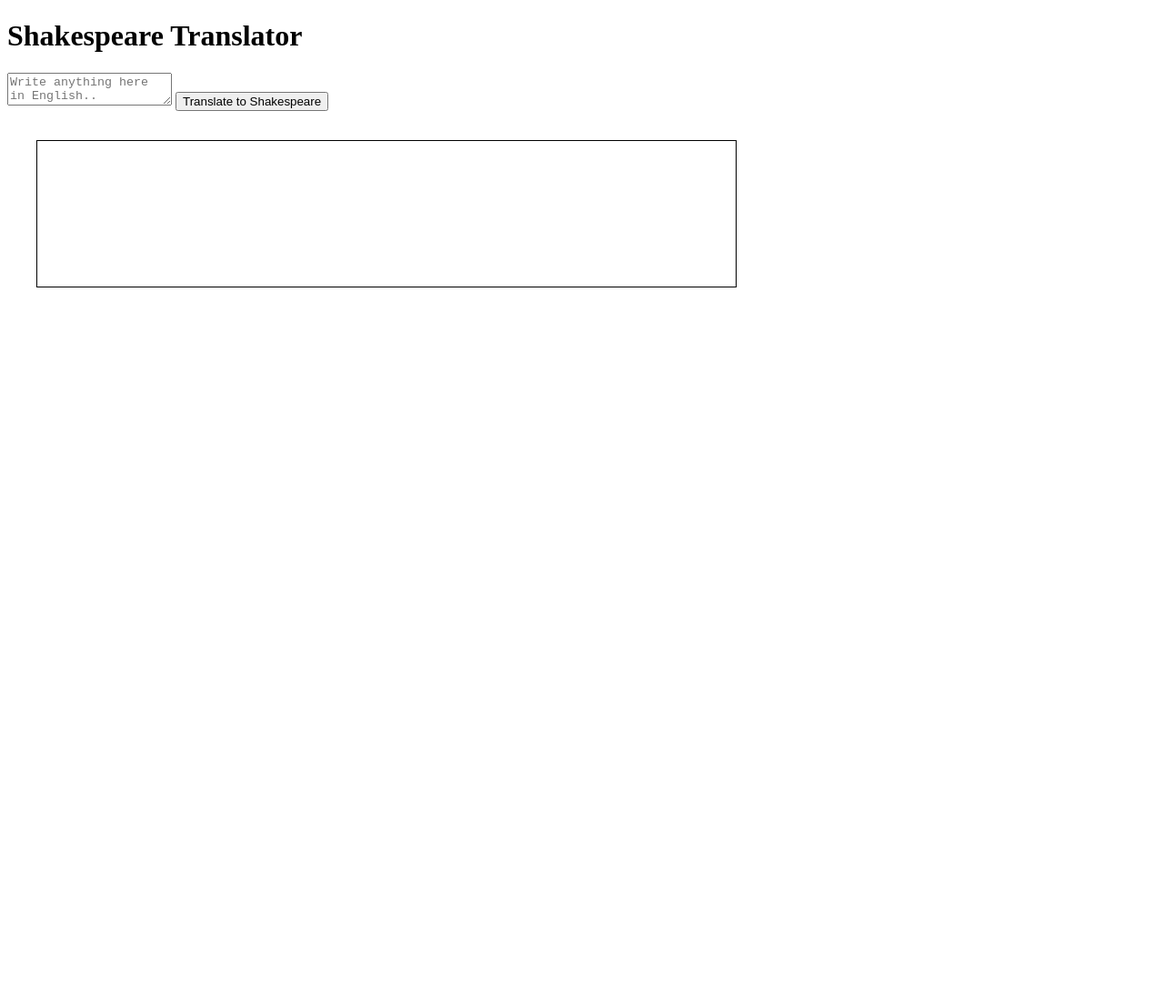
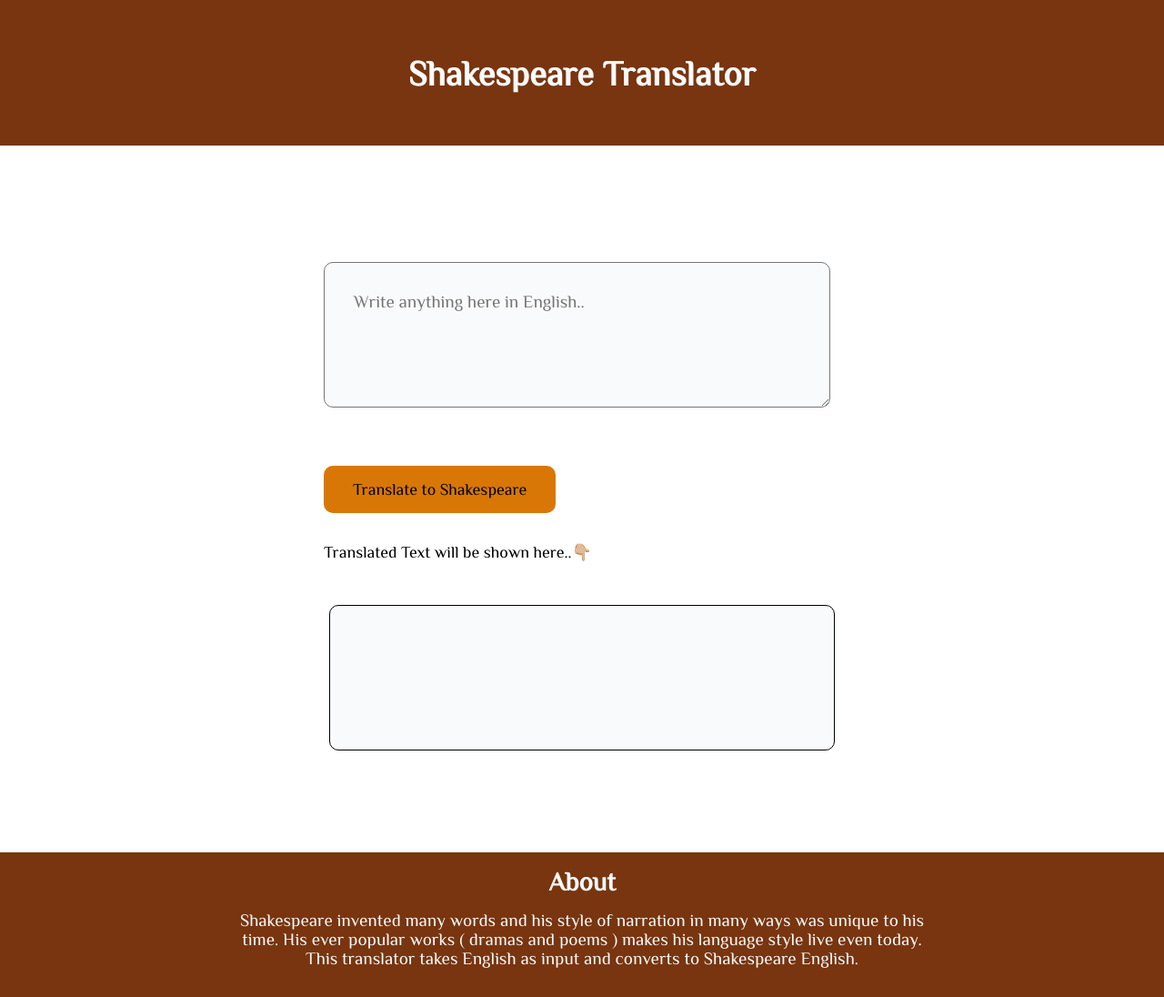
Before and after one commit to prajapati-priyanka/shakespeare-translator, a plain HTML site: page index.html in a window 1280 px wide. Shown: the whole page at 91% size. Before the commit the page ends 800 px from the top, so only its background shows below. Drawn offline with Linux system fonts and the light colour scheme.

Commit message:
stylesheet added

```diff
--- a/app.js
+++ b/app.js
@@ -5,47 +5,35 @@ const btnTranslate = document.querySelector("#btn-translate");
 const outputTxt = document.querySelector("#output-txt");
 
 // API used for translation
-const serverURL= "https://api.funtranslations.com/translate/shakespeare.json";
+const serverURL = "https://api.funtranslations.com/translate/shakespeare.json";
 
 btnTranslate.addEventListener("click", clickEventHandler);
 
-function constructURL(text){
-    return serverURL+"?text="+text;
+function constructURL(text) {
+  return serverURL + "?text=" + text;
 }
 
 //  function for error handling
 
-function errorHandler(error){
-
-    console.log("error occured: " ,error);
-    alert("Something wrong with the server! Please try again after some time.")
-
- }
-
-
-
+function errorHandler(error) {
+  console.log("error occured: ", error);
+  alert("Something wrong with the server! Please try again after some time.");
+}
 
 // function for input-output processing
 
-function clickEventHandler(){
+function clickEventHandler() {
+  let inputDesc = inputTxt.value;
+  // console.log(inputDesc);
 
-    let inputDesc = inputTxt.value
-    // console.log(inputDesc);
+  // calling server for processing
 
-    // calling server for processing
-
-    fetch(constructURL(inputDesc))
-    .then(response => response.json())
-    .then(json => {
-
-        let translatedText = json.contents.translated;
-         outputTxt.innnerText = translatedText;
-        //  console.log(json.contents.translated)
-
+  fetch(constructURL(inputDesc))
+    .then((response) => response.json())
+    .then((json) => {
+      let translatedText = json.contents.translated;
+      outputTxt.innerText = translatedText;
+      //  console.log(translatedText);
     })
-    .catch(erronHandler);
-
-
-
-
+    .catch(errorHandler);
 }
--- a/index.html
+++ b/index.html
@@ -1,42 +1,43 @@
 <!DOCTYPE html>
 <html lang="en">
   <head>
-    <meta charset="UTF-8">
-    <meta http-equiv="X-UA-Compatible" content="IE=edge">
-    <meta name="viewport" content="width=device-width, initial-scale=1.0">
+    <meta charset="UTF-8" />
+    <meta http-equiv="X-UA-Compatible" content="IE=edge" />
+    <meta name="viewport" content="width=device-width, initial-scale=1.0" />
+    <link href="styles.css" rel="stylesheet" />
     <title>Shakespeare-Translator</title>
-
-<style>
-    #output-txt{
-        border: 1px solid black;
-        height: 20vh;
-        width: 60vw;
-        margin: 2rem 2rem;
-    }
-</style>
-
-
-
   </head>
-
-
-
 
   <body>
     <header>
       <h1>Shakespeare Translator</h1>
     </header>
 
-    <main>
-        <textarea id="input-txt" placeholder="Write anything here in English.."></textarea>
+    <main class="main-content">
+      <textarea
+        id="input-txt"
+        placeholder="Write anything here in English.."
+      ></textarea>
 
       <button id="btn-translate">Translate to Shakespeare</button>
-
+      <div class="translation-heading">
+        <p>Translated Text will be shown here..👇🏼</p>
+      </div>
       <div id="output-txt"></div>
-
     </main>
 
+    <footer>
+      <div class="footer-content">
+        <h2 class="footer-heading">About</h2>
+        <p>
+          Shakespeare invented many words and his style of narration in many
+          ways was unique to his time. His ever popular works ( dramas and poems
+          ) makes his language style live even today. This translator takes
+          English as input and converts to Shakespeare English.
+        </p>
+      </div>
+    </footer>
+
     <script src="app.js" type="text/javascript"></script>
-
   </body>
 </html>
--- /dev/null
+++ b/styles.css
@@ -0,0 +1,83 @@
+@import url("https://fonts.googleapis.com/css2?family=Philosopher:ital@0;1&display=swap");
+
+:root {
+  --primary-color: #78350f;
+  --secondary-color: #d97706;
+  --bg-color: #f9fafb;
+}
+
+* {
+  box-sizing: border-box;
+  margin: 0;
+  padding: 0;
+  font-family: "Philosopher", sans-serif;
+}
+
+header {
+  display: flex;
+  justify-content: center;
+  align-items: center;
+  height: 20vh;
+  background-color: var(--primary-color);
+  font-size: larger;
+  color: var(--bg-color);
+}
+.main-content {
+  max-width: 600px;
+  margin: 3rem auto;
+  padding: 1rem;
+}
+#input-txt {
+  display: block;
+  margin: 4rem 0rem;
+  width: 98%;
+  min-height: 20vh;
+  border-radius: 10px;
+  padding: 2rem;
+  font-size: 1.2rem;
+  background-color: var(--bg-color);
+}
+
+#btn-translate {
+  border: none;
+  padding: 1rem 2rem;
+  font-size: large;
+  border-radius: 10px;
+  cursor: pointer;
+  background-color: var(--secondary-color);
+}
+
+#output-txt {
+  border: 1px solid black;
+  display: block;
+  margin: 3rem auto;
+
+  width: 98%;
+  min-height: 20vh;
+  border-radius: 10px;
+  padding: 2rem;
+  overflow: auto;
+  background-color: var(--bg-color);
+}
+.translation-heading {
+  margin-top: 2rem;
+  font-size: large;
+}
+
+footer {
+  text-align: center;
+  background-color: var(--primary-color);
+  color: var(--bg-color);
+}
+
+.footer-content {
+  max-width: 800px;
+  margin: auto;
+  padding: 1rem;
+  padding-bottom: 2rem;
+  font-size: larger;
+}
+
+.footer-heading {
+  margin-bottom: 1rem;
+}
```
Lines whose indentation alone changed are shown as unchanged.
